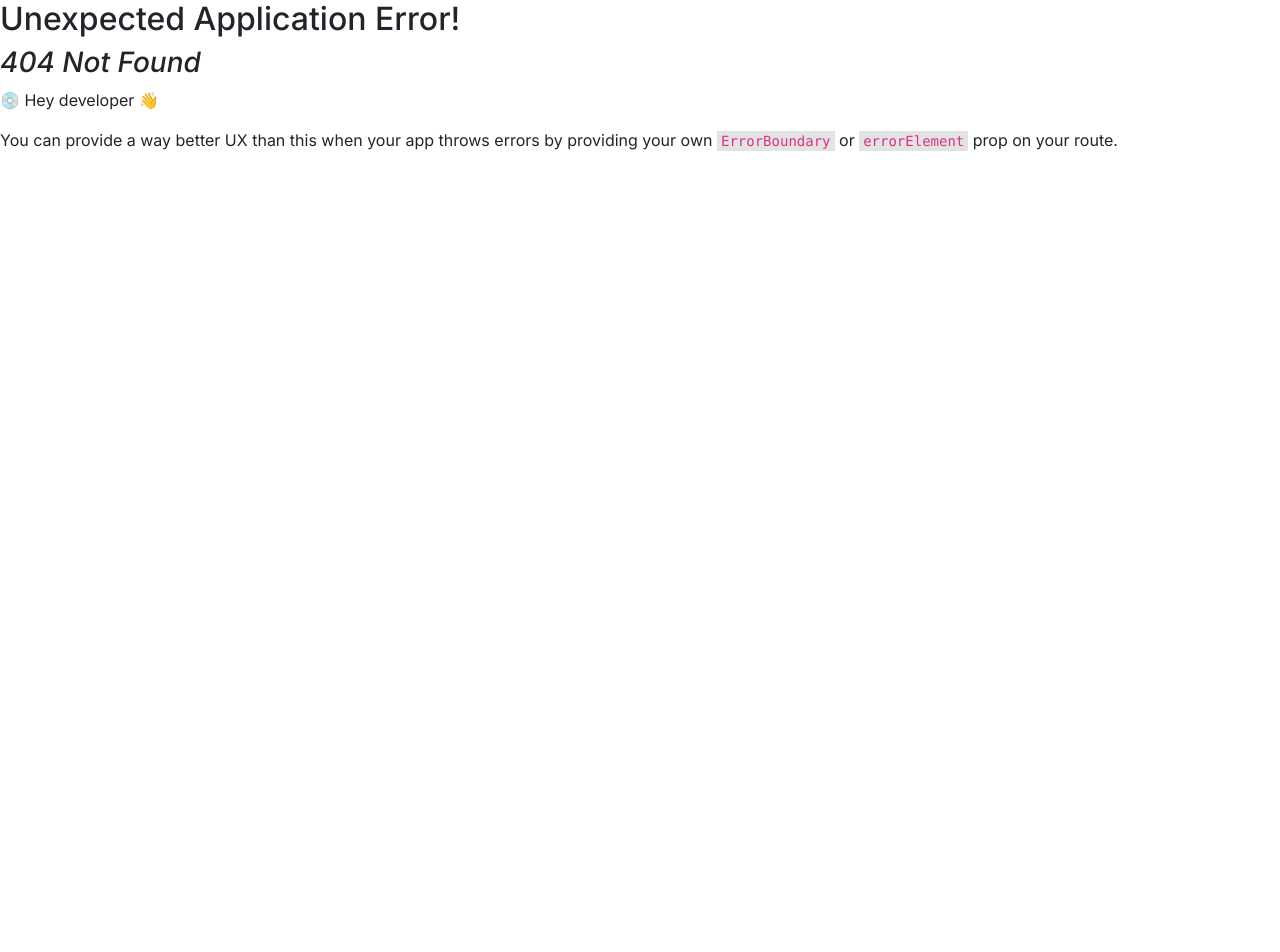
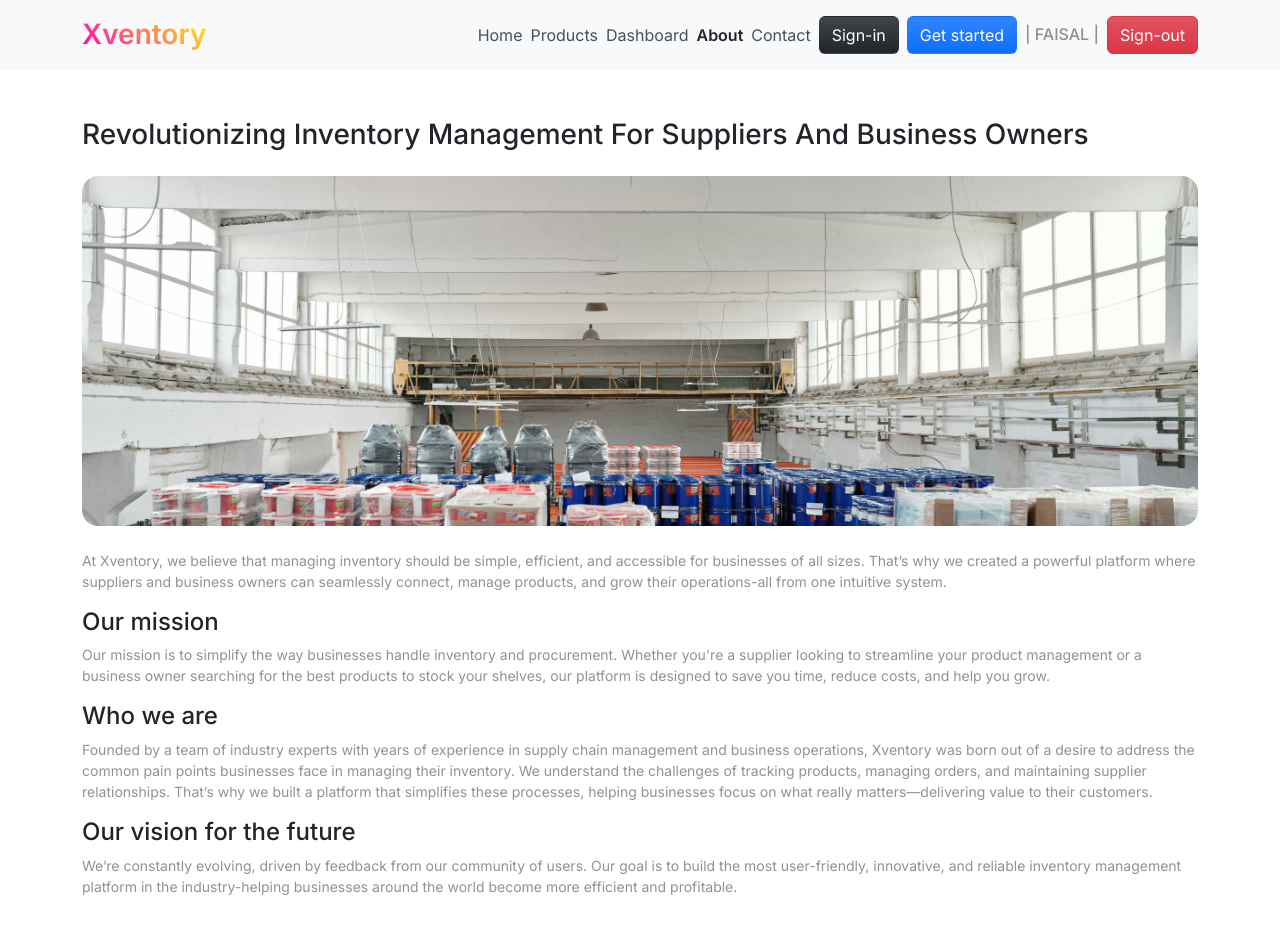
Before and after one commit to faisalchy64/xventory-frontend, a React (Vite) app: page /about in a window 1280 px wide. Before the commit this address had no page. Shown: the top 952 px of the page. Before the commit the page ends 800 px from the top, so only its background shows below. Built offline with nearby package versions, Linux system fonts and the light colour scheme.

Commit message:
feat: Created About.jsx page.

```diff
--- a/src/index.css
+++ b/src/index.css
@@ -75,6 +75,10 @@ a {
   width: 350px;
 }
 
+.img-height {
+  height: 350px;
+}
+
 @media screen and (max-width: 576px) {
   .form {
     width: 100%;
--- /dev/null
+++ b/src/pages/About.jsx
@@ -0,0 +1,57 @@
+import { Container, Image } from "react-bootstrap";
+import about from "../assets/about.jpg";
+
+export default function About() {
+  return (
+    <Container className="h-screen py-5">
+      <h3 className="text-capitalize my-0">
+        Revolutionizing inventory management for suppliers and business owners
+      </h3>
+
+      <Image
+        src={about}
+        alt="Hero image"
+        className="w-100 img-height object-fit-cover my-4 rounded-4"
+      />
+
+      <p className="text-xs text-body-tertiary">
+        At Xventory, we believe that managing inventory should be simple,
+        efficient, and accessible for businesses of all sizes. That’s why we
+        created a powerful platform where suppliers and business owners can
+        seamlessly connect, manage products, and grow their operations-all from
+        one intuitive system.
+      </p>
+
+      <h4>Our mission</h4>
+
+      <p className="text-xs text-body-tertiary">
+        Our mission is to simplify the way businesses handle inventory and
+        procurement. Whether you're a supplier looking to streamline your
+        product management or a business owner searching for the best products
+        to stock your shelves, our platform is designed to save you time, reduce
+        costs, and help you grow.
+      </p>
+
+      <h4>Who we are</h4>
+
+      <p className="text-xs text-body-tertiary">
+        Founded by a team of industry experts with years of experience in supply
+        chain management and business operations, Xventory was born out of a
+        desire to address the common pain points businesses face in managing
+        their inventory. We understand the challenges of tracking products,
+        managing orders, and maintaining supplier relationships. That’s why we
+        built a platform that simplifies these processes, helping businesses
+        focus on what really matters—delivering value to their customers.
+      </p>
+
+      <h4>Our vision for the future</h4>
+
+      <p className="text-xs text-body-tertiary">
+        We’re constantly evolving, driven by feedback from our community of
+        users. Our goal is to build the most user-friendly, innovative, and
+        reliable inventory management platform in the industry-helping
+        businesses around the world become more efficient and profitable.
+      </p>
+    </Container>
+  );
+}
--- a/src/router.jsx
+++ b/src/router.jsx
@@ -2,6 +2,7 @@ import { createBrowserRouter } from "react-router-dom";
 import Main from "./layout/Main";
 import Home from "./pages/Home";
 import Products from "./pages/Products";
+import About from "./pages/About";
 
 const router = createBrowserRouter([
   {
@@ -16,6 +17,10 @@ const router = createBrowserRouter([
         path: "/products",
         element: <Products />,
       },
+      {
+        path: "/about",
+        element: <About />,
+      },
     ],
   },
 ]);
```
Also changed, not shown: src/assets/about.jpg (added).
